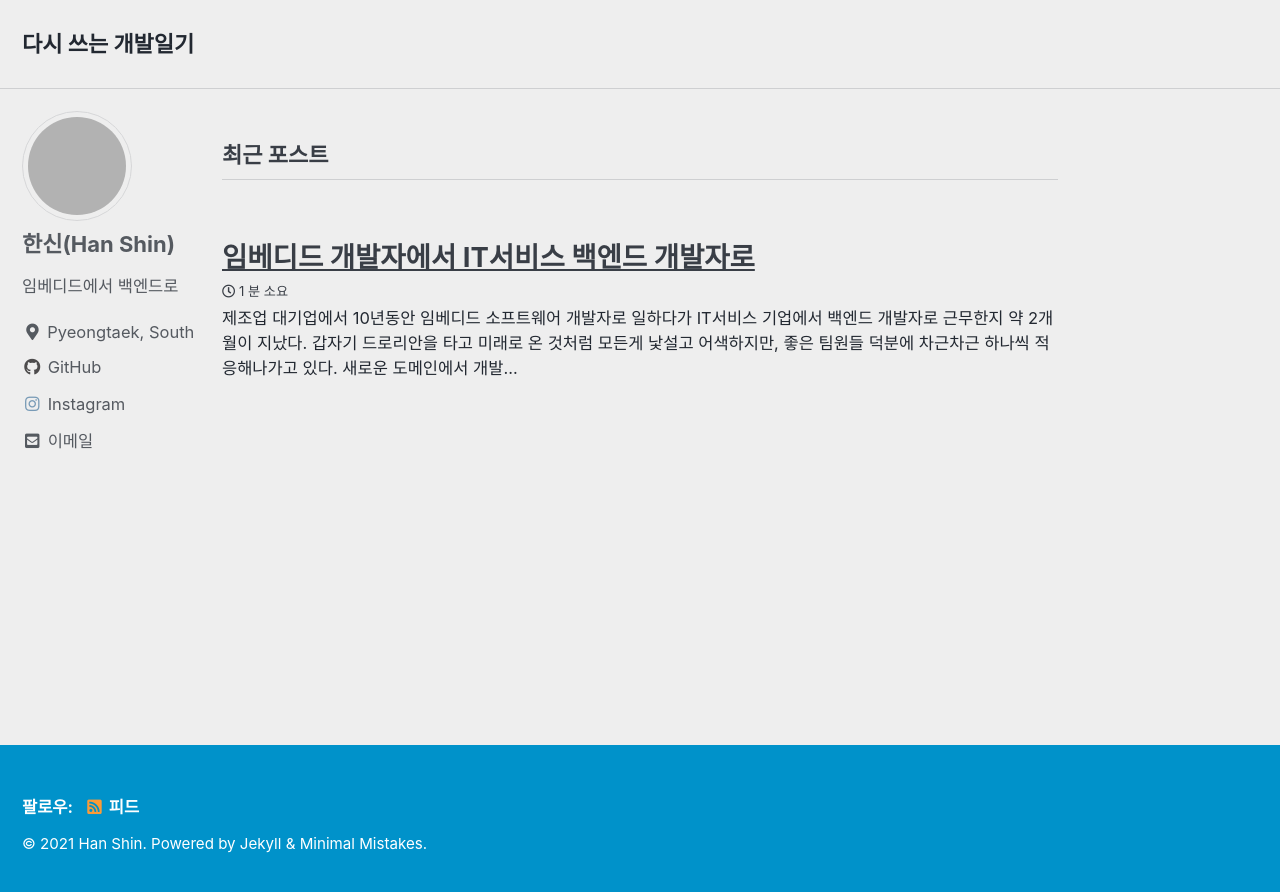
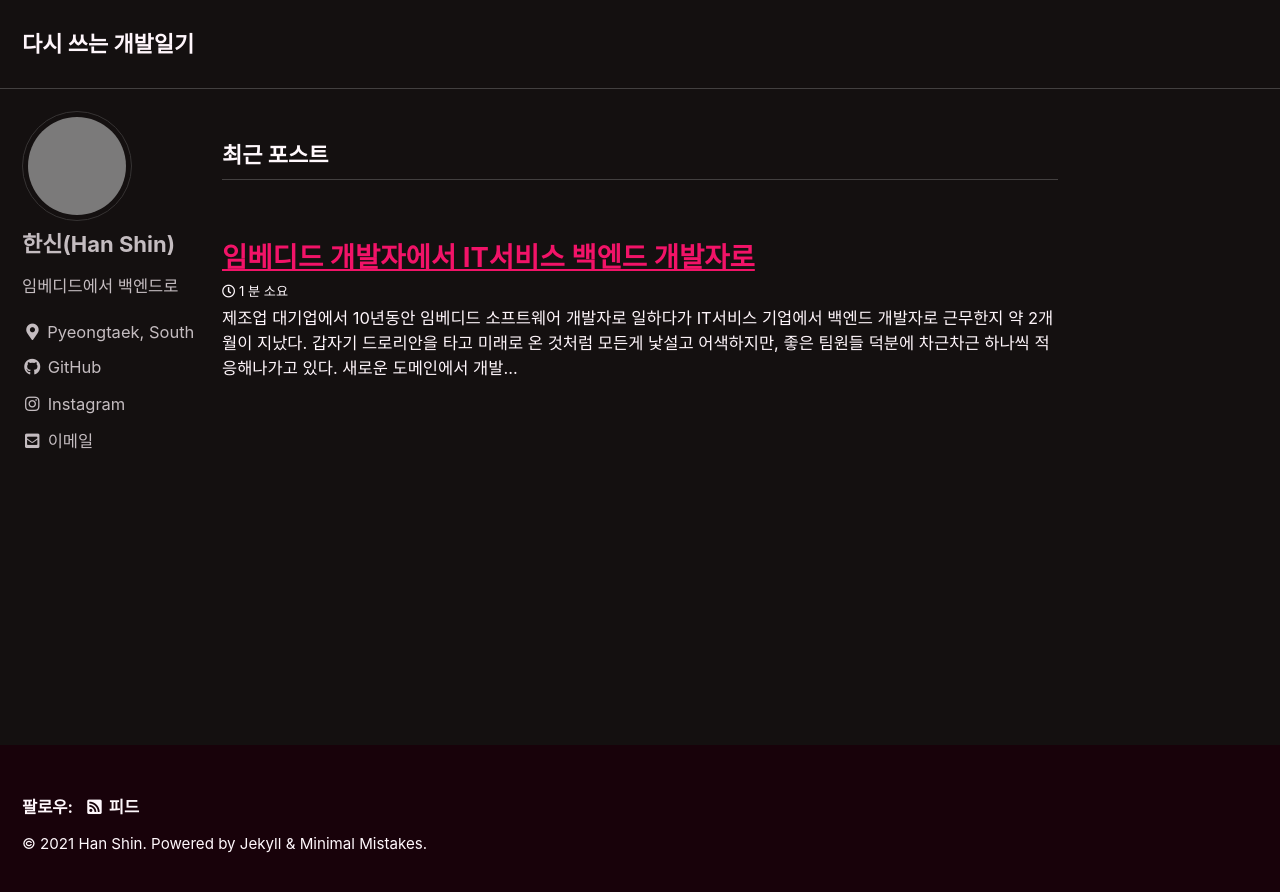
Before and after one commit to ha7sh17/ha7sh17.github.io, a Jekyll site: the page built from index.html, in a window 1280 px wide. Shown: the top 892 px of the page. Built offline with Jekyll 4.4.1, drawn with Linux system fonts in a browser that asks for light colours; cached includes are drawn as plain includes; the list of posts is cut into pages by our own code; grey boxes are pictures that could not be loaded.

Commit message:
skin neon

```diff
--- a/_config.yml
+++ b/_config.yml
@@ -12,7 +12,7 @@
 
 # theme                  : "minimal-mistakes-jekyll"
 remote_theme           : "mmistakes/minimal-mistakes"
-minimal_mistakes_skin    : "air" #"default","air", "aqua", "contrast", "dark", "dirt", "neon", "mint", "plum", "sunrise"
+minimal_mistakes_skin    : "neon" #"default","air", "aqua", "contrast", "dark", "dirt", "neon", "mint", "plum", "sunrise"
 
 # Site Settings
 locale                   : "ko-KR"
```
